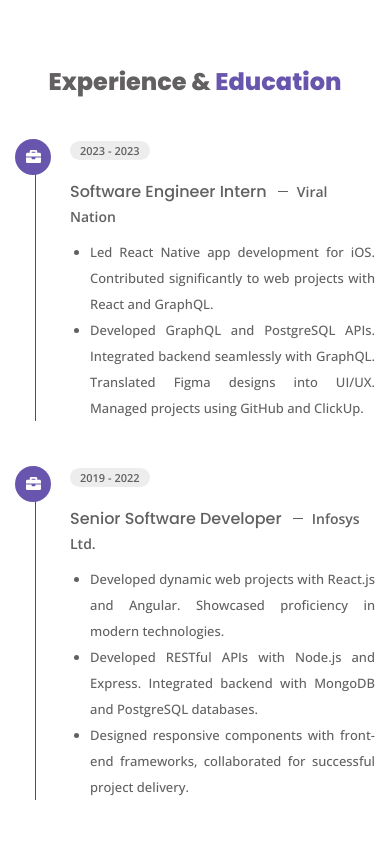
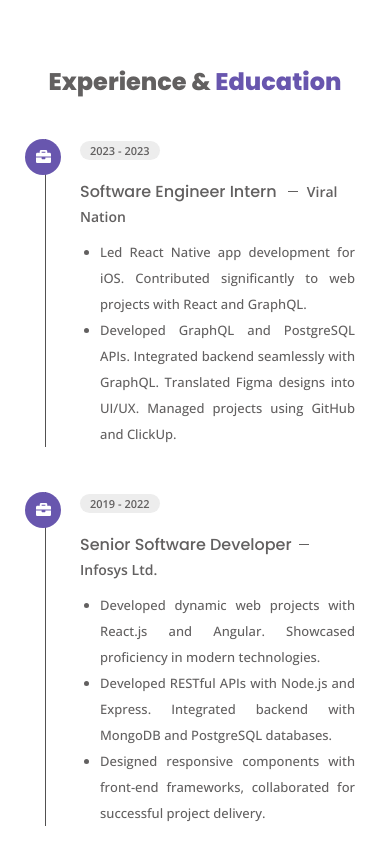
Before and after one commit to Rashi2211/Rashi-Portfolio, a React (Vite) app: page / in a window 390 px wide. Shown: the part 3260-4103 px from the top of the page. Built offline with nearby package versions, Linux system fonts and the light colour scheme.

Commit message:
resume data changes

```diff
--- a/src/index.css
+++ b/src/index.css
@@ -305,6 +305,10 @@
     text-align: center;
   }
 
+  .resume__data {
+    padding: 0px 20px 0px 10px;
+  }
+
   .stats__box {
     padding: 15px 15px 25px 20px;
 
```
